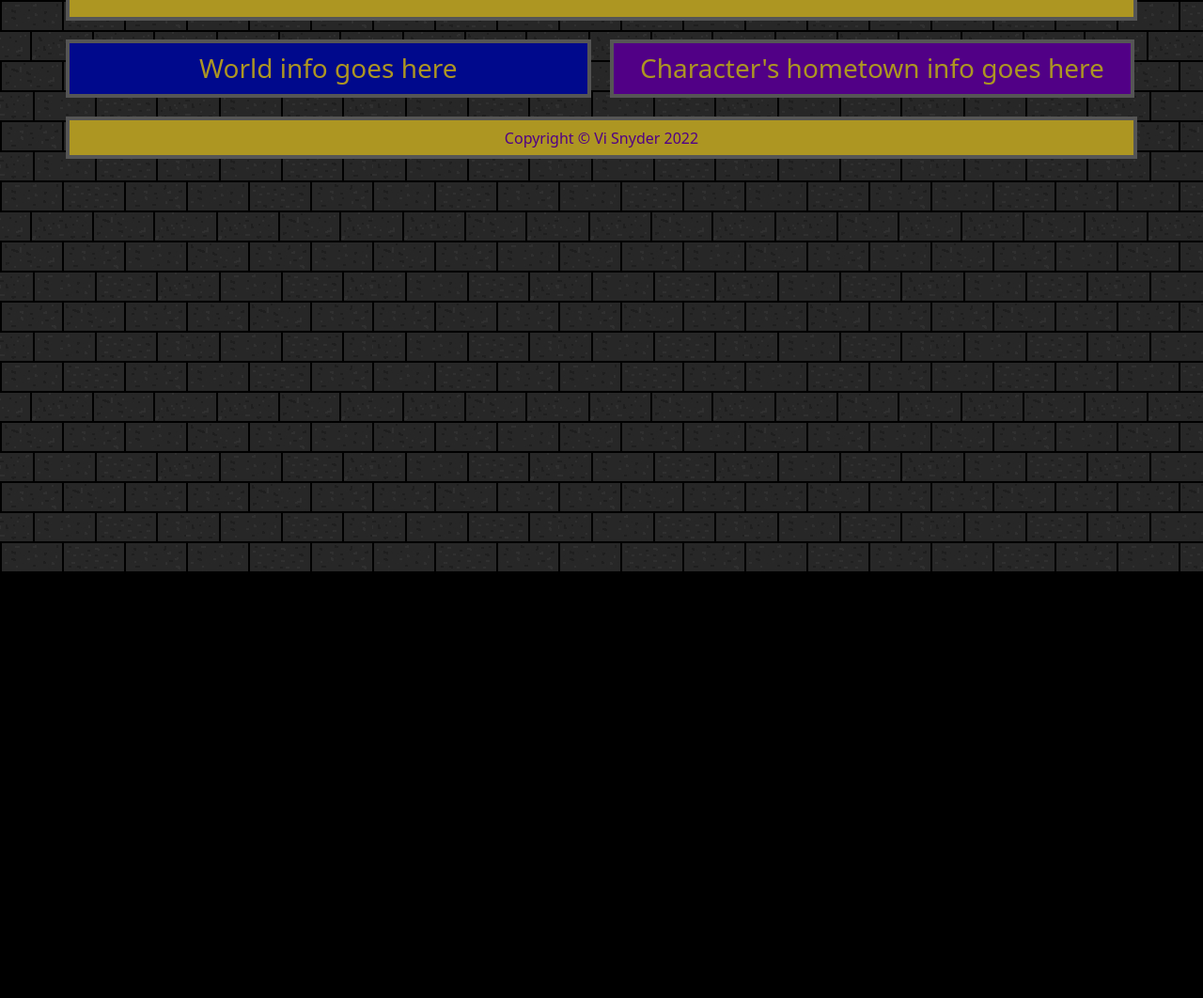
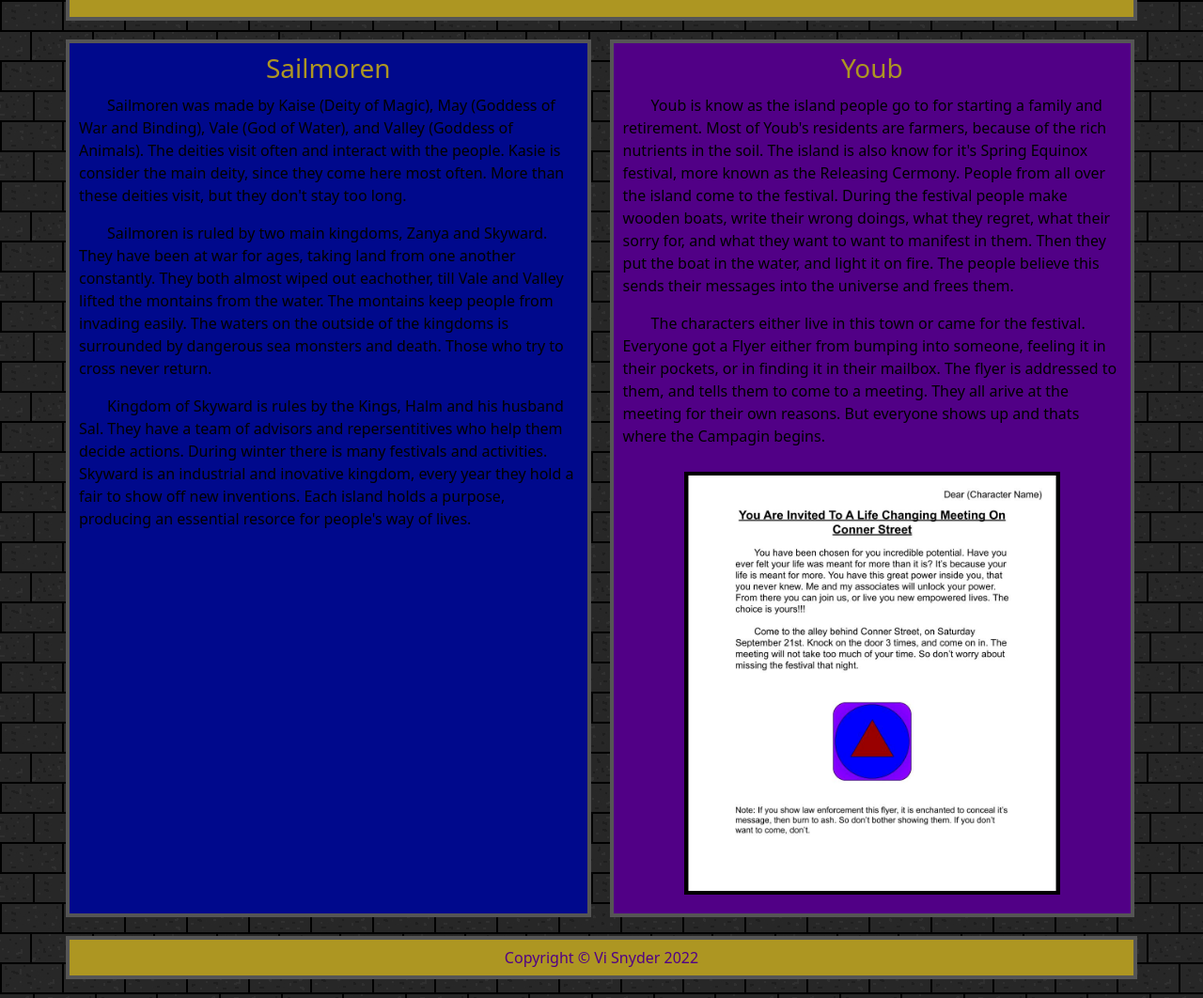
Before and after one commit to ViTheAxolotl/Forgotten-Realm, a plain HTML site: page index.html in a window 1280 px wide. Shown: the part 192-1254 px from the top of the page at 94% size. Before the commit the page ends 800 px from the top, so only its background shows below. Drawn offline with Linux system fonts and the light colour scheme.

Commit message:
Ready for Public

```diff
--- a/css/Styles.css
+++ b/css/Styles.css
@@ -132,7 +132,15 @@ button
     border: solid black 4px;
 }
 
-#towns p
+#hometown img
+{
+    width: 400px;
+    height: fit-content;
+    margin: 10px 0px 20px 0px;
+    border: solid black 4px;
+}
+
+#towns p, #info p, #hometown p
 {
     text-align: left;
 }
--- a/index.html
+++ b/index.html
@@ -26,12 +26,18 @@
           <h1>Unbalanced Powers</h1><br>
         </div>
 
-        <div id = "info" class = "bg-UP-blue color-dark col-md-6 col-sm-12">
-          <h3>World info goes here</h1>
+        <div id = "info" class = "bg-UP-blue color-UP-black col-md-6 col-sm-12">
+          <h3>Sailmoren</h3>
+          <p>Sailmoren was made by Kaise (Deity of Magic), May (Goddess of War and Binding), Vale (God of Water), and Valley (Goddess of Animals). The deities visit often and interact with the people. Kasie is consider the main deity, since they come here most often. More than these deities visit, but they don't stay too long.</p>
+          <p>Sailmoren is ruled by two main kingdoms, Zanya and Skyward. They have been at war for ages, taking land from one another constantly. They both almost wiped out eachother, till Vale and Valley lifted the montains from the water. The montains keep people from invading easily. The waters on the outside of the kingdoms is surrounded by dangerous sea monsters and death. Those who try to cross never return.</p>
+          <p>Kingdom of Skyward is rules by the Kings, Halm and his husband Sal. They have a team of advisors and repersentitives who help them decide actions. During winter there is many festivals and activities. Skyward is an industrial and inovative kingdom, every year they hold a fair to show off new inventions. Each island holds a purpose, producing an essential resorce for people's way of lives.</p>
         </div>
 
-        <div id = "hometown" class = "bg-UP-purple col-md-6 col-sm-12 ">
-          <h3>Character's hometown info goes here</h1>
+        <div id = "hometown" class = "bg-UP-purple color-UP-black col-md-6 col-sm-12 ">
+          <h3>Youb</h3>
+          <p>Youb is know as the island people go to for starting a family and retirement. Most of Youb's residents are farmers, because of the rich nutrients in the soil. The island is also know for it's Spring Equinox festival, more known as the Releasing Cermony. People from all over the island come to the festival. During the festival people make wooden boats, write their wrong doings, what they regret, what their sorry for, and what they want to want to manifest in them. Then they put the boat in the water, and light it on fire. The people believe this sends their messages into the universe and frees them.</p>
+          <p>The characters either live in this town or came for the festival. Everyone got a Flyer either from bumping into someone, feeling it in their pockets, or in finding it in their mailbox. The flyer is addressed to them, and tells them to come to a meeting. They all arive at the meeting for their own reasons. But everyone shows up and thats where the Campagin begins.</p>
+          <img src="images/Flyer.jpg" alt="Flyer asking to come to the meeting" title="Flyer asking to come to the meeting"/>
         </div>
 
         <div id = "footer" class = "col-12">
```
Also changed, not shown: mapAndTowns.html (+4 -8 lines), images/Flyer.jpg (added).
